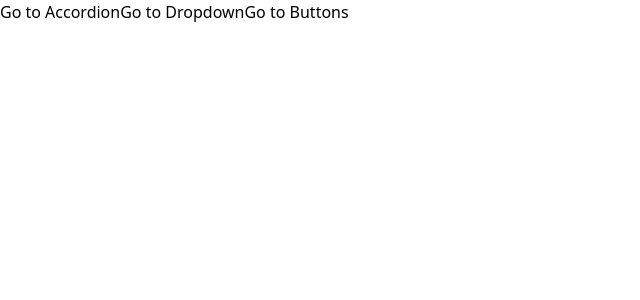
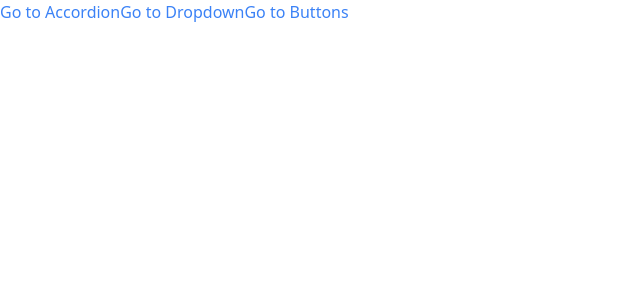
Before and after one commit to Pfirewire/react-udemy-comps, a React (Create React App) app: page / in a window 1280 px wide. Shown: the top 300 px of the page, without its empty margins (0-640 px from the left). Built offline with nearby package versions, Linux system fonts and the light colour scheme.

Commit message:
Custom Navigation Hook

```diff
--- a/src/components/Link.js
+++ b/src/components/Link.js
@@ -1,9 +1,10 @@
-import { useContext } from "react";
-import NavigationContext from "../context/navigation";
+import classNames from 'classnames';
+import useNavigation from "../hooks/use-navigation";
 
 function Link({ to, children }) {
-    const { navigate } = useContext(NavigationContext);
+    const { navigate } = useNavigation();
 
+    const classes = classNames('text-blue-500');
     const handleClick = (e) => {
         if(e.metaKey || e.ctrlKey) {
             return;
@@ -15,6 +16,7 @@ function Link({ to, children }) {
 
     return(
         <a
+            className={classes}
             onClick={handleClick}
             href={to}
         >
--- a/src/components/Route.js
+++ b/src/components/Route.js
@@ -1,8 +1,7 @@
-import { useContext } from "react";
-import NavigationContext from "../context/navigation";
+import useNavigation from "../hooks/use-navigation";
 
 function Route({ path, children }) {
-    const { currentPath } = useContext(NavigationContext);
+    const { currentPath } = useNavigation();
 
     if(path === currentPath) {
         return children;
--- /dev/null
+++ b/src/hooks/use-navigation.js
@@ -0,0 +1,8 @@
+import { useContext } from "react";
+import NavigationContext from "../context/navigation";
+
+function useNavigation() {
+    return useContext(NavigationContext);
+}
+
+export default useNavigation;
```
